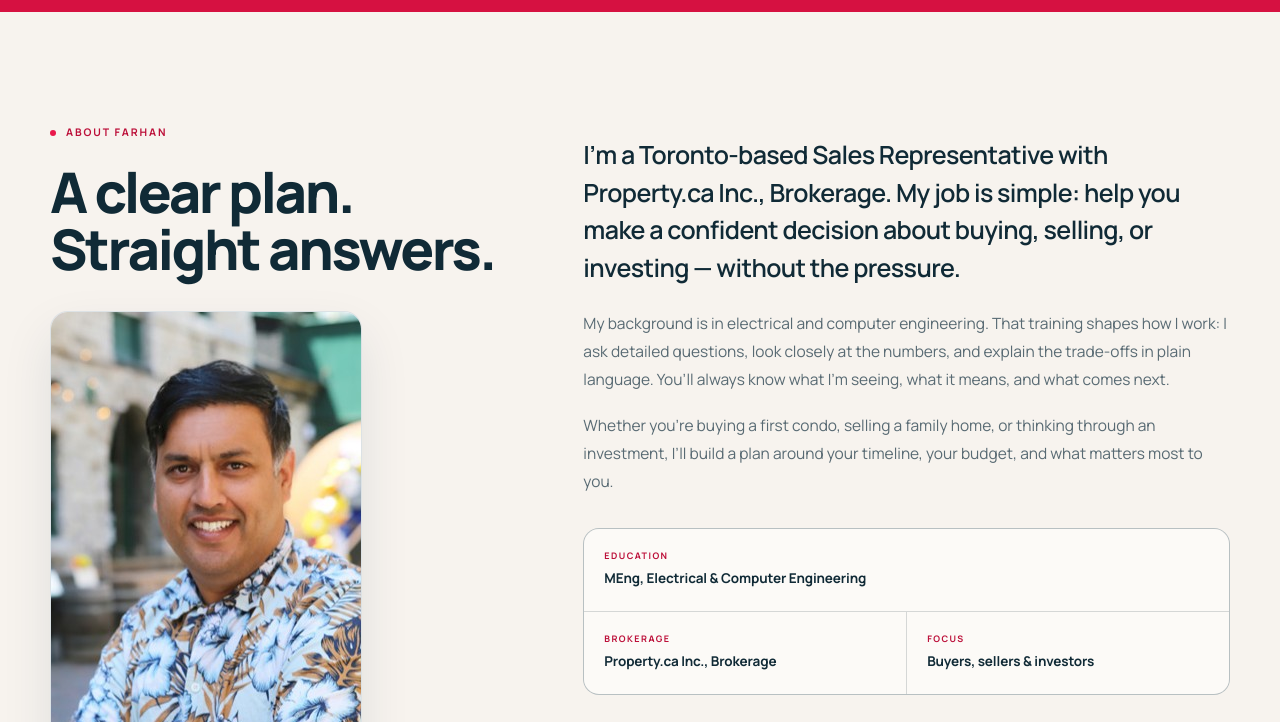
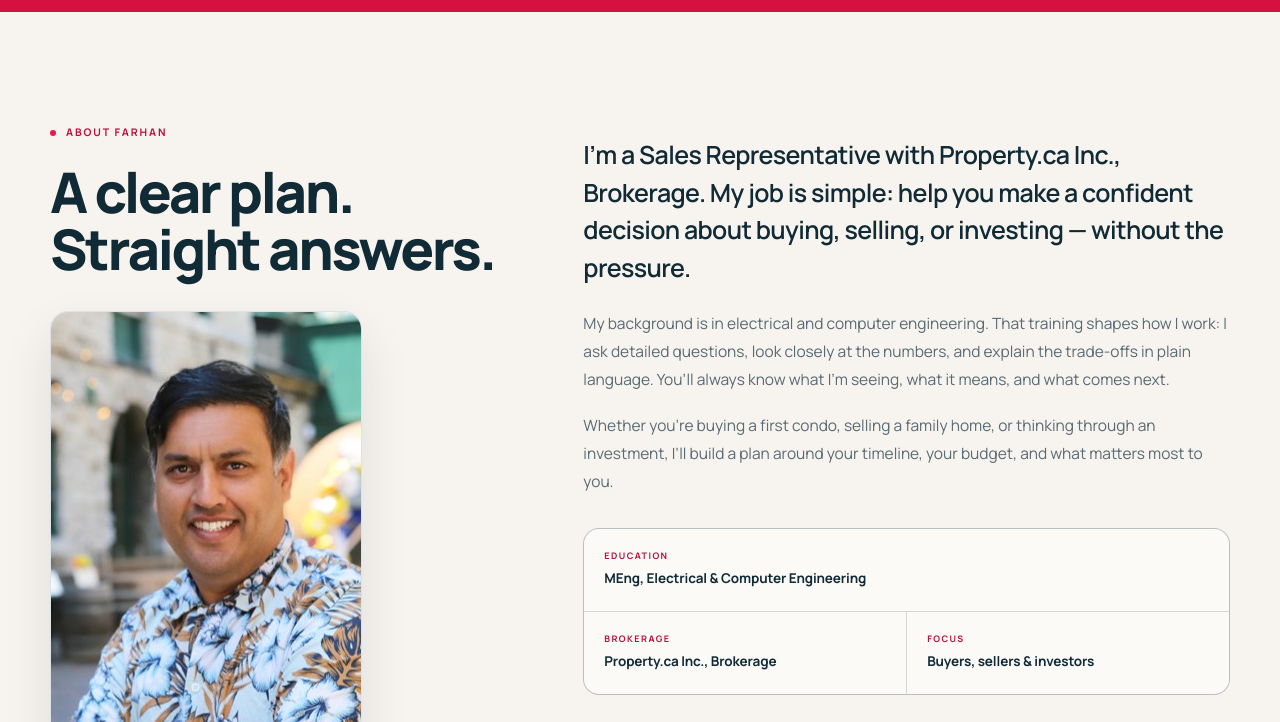
Before and after one commit to calgary007/Realty_Landing_Page, a plain HTML site: page index.html in a window 1280 px wide. Shown: the part 900-1622 px from the top of the page. Drawn offline with Linux system fonts and the light colour scheme.

Commit message:
Update index.html

```diff
--- a/index.html
+++ b/index.html
@@ -1593,7 +1593,7 @@
         </div>
 
         <div class="about-copy">
-          <p class="lead">I’m a Toronto-based Sales Representative with Property.ca Inc., Brokerage. My job is simple: help you make a confident decision about buying, selling, or investing — without the pressure.</p>
+          <p class="lead">I’m a Sales Representative with Property.ca Inc., Brokerage. My job is simple: help you make a confident decision about buying, selling, or investing — without the pressure.</p>
           <p>My background is in electrical and computer engineering. That training shapes how I work: I ask detailed questions, look closely at the numbers, and explain the trade-offs in plain language. You’ll always know what I’m seeing, what it means, and what comes next.</p>
           <p>Whether you’re buying a first condo, selling a family home, or thinking through an investment, I’ll build a plan around your timeline, your budget, and what matters most to you.</p>
 
```
